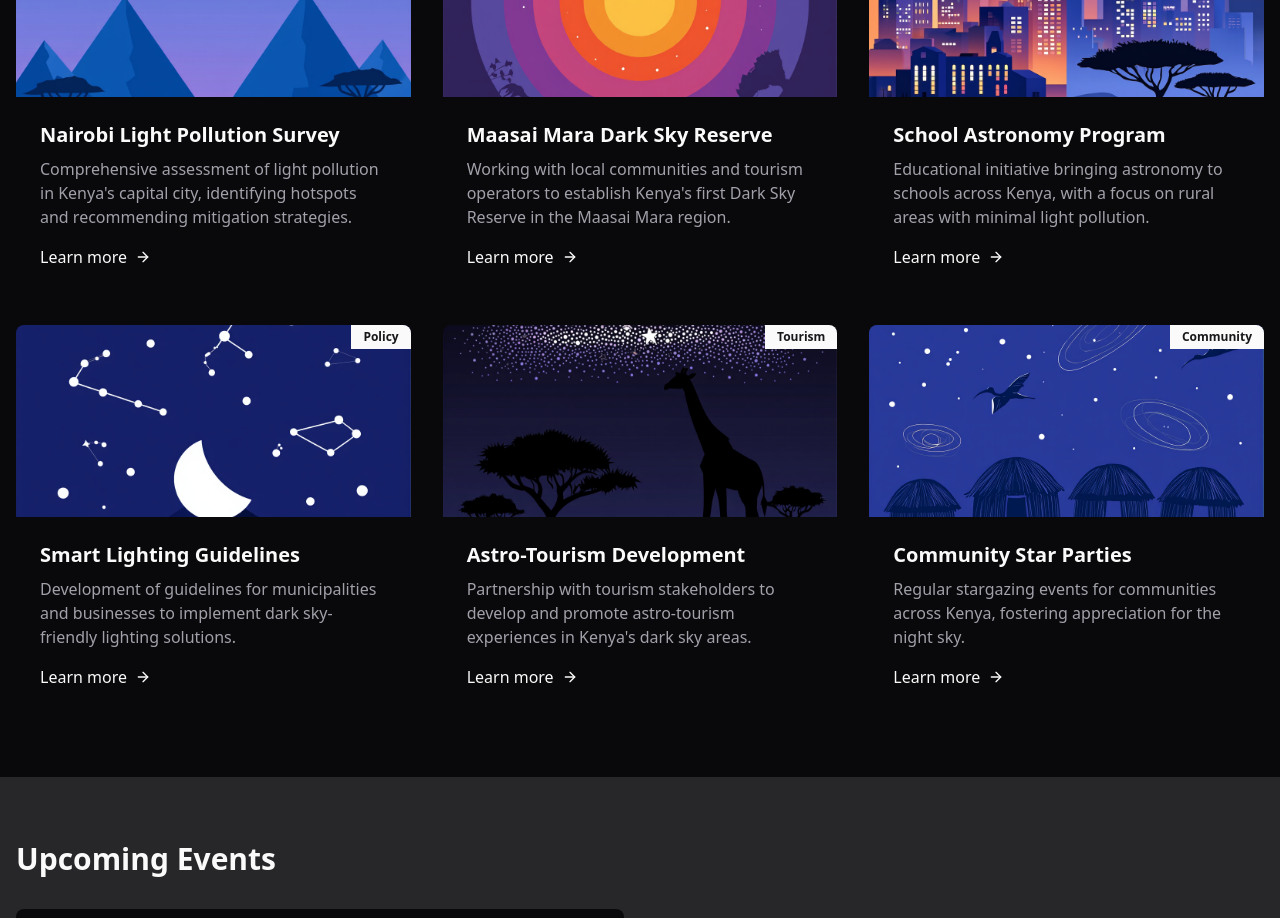
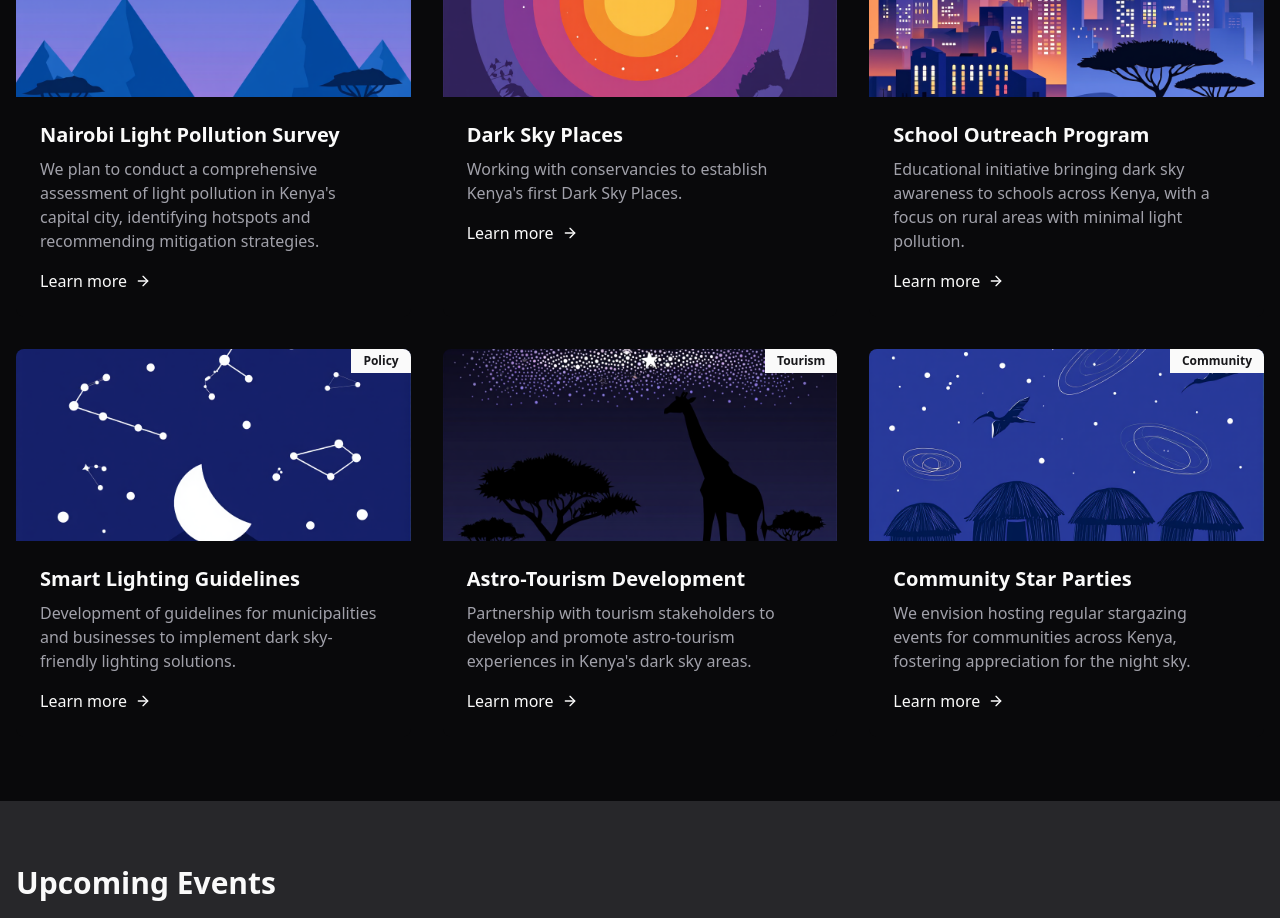
Before and after one commit to e-lion/darksky-kenya, a Next.js app: page /our-work in a window 1280 px wide. Shown: the part 840-1758 px from the top of the page. Built offline with nearby package versions, Linux system fonts and the light colour scheme.

Commit message:
Fix: Re-frame listed projects

```diff
--- a/app/our-work/page.tsx
+++ b/app/our-work/page.tsx
@@ -136,21 +136,21 @@ const projects: Project[] = [
   {
     title: "Nairobi Light Pollution Survey",
     description:
-      "Comprehensive assessment of light pollution in Kenya's capital city, identifying hotspots and recommending mitigation strategies.",
+      "We plan to conduct a comprehensive assessment of light pollution in Kenya's capital city, identifying hotspots and recommending mitigation strategies.",
     image: "/images/ds-placeholder-1.png?height=300&width=400",
     category: "Research",
   },
   {
-    title: "Maasai Mara Dark Sky Reserve",
+    title: "Dark Sky Places",
     description:
-      "Working with local communities and tourism operators to establish Kenya's first Dark Sky Reserve in the Maasai Mara region.",
+      "Working with conservancies to establish Kenya's first Dark Sky Places.",
     image: "/images/ds-placeholder-2.png?height=300&width=400",
     category: "Conservation",
   },
   {
-    title: "School Astronomy Program",
+    title: "School Outreach Program",
     description:
-      "Educational initiative bringing astronomy to schools across Kenya, with a focus on rural areas with minimal light pollution.",
+      "Educational initiative bringing dark sky awareness to schools across Kenya, with a focus on rural areas with minimal light pollution.",
     image: "/images/ds-placeholder-3.png?height=300&width=400",
     category: "Education",
   },
@@ -170,7 +170,7 @@ const projects: Project[] = [
   },
   {
     title: "Community Star Parties",
-    description: "Regular stargazing events for communities across Kenya, fostering appreciation for the night sky.",
+    description: "We envision hosting regular stargazing events for communities across Kenya, fostering appreciation for the night sky.",
     image: "/images/ds-placeholder-6.png?height=300&width=400",
     category: "Community",
   },
```
